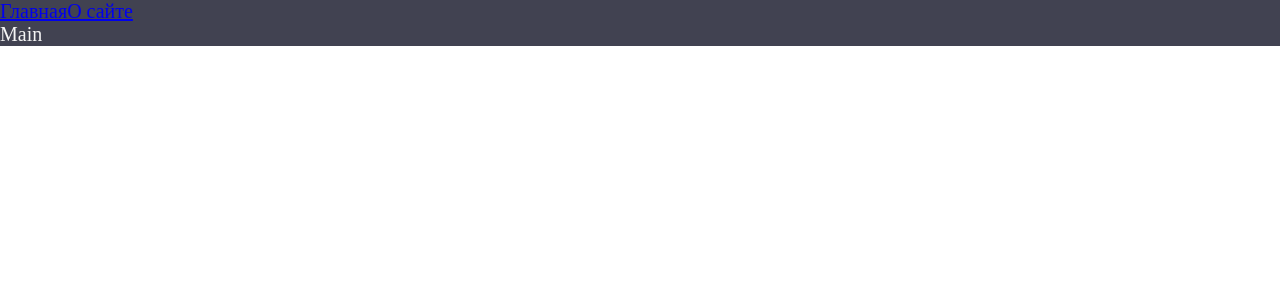
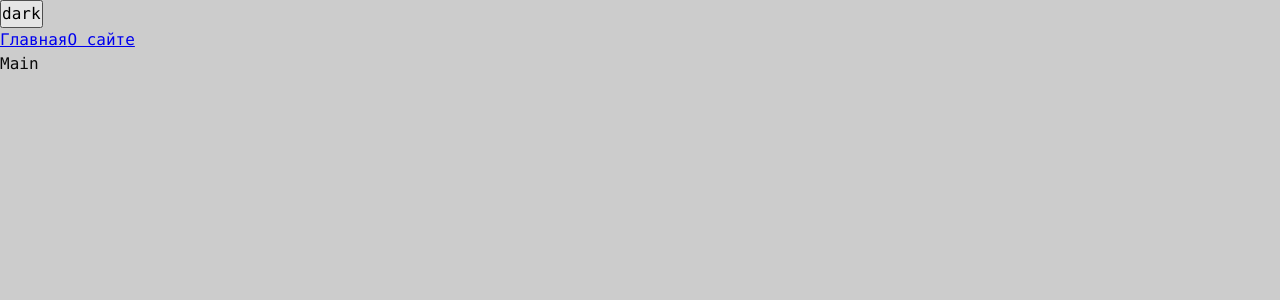
Before and after one commit to maqweb/production-project, a React app: page / in a window 1280 px wide. Shown: the top 300 px of the page. Built offline with nearby package versions, Linux system fonts and the light colour scheme.

Commit message:
organization styles

```diff
--- a/src/App.tsx
+++ b/src/App.tsx
@@ -1,12 +1,19 @@
 import React, {Suspense} from 'react';
 import {Link, Route, Routes} from 'react-router-dom';
-import './index.scss'
+import './styles/index.scss'
 import {AboutLazy} from "./pages/About/About.lazy";
 import {MainLazy} from "./pages/Main/Main.lazy";
+import {Theme} from "./theme/ThemeContext";
+import {useTheme} from "./theme/useTheme";
+
 
 const App = () => {
+    const {theme, toggleTheme} = useTheme()
     return (
-        <div className={'app'}>
+        <div className={`app ${theme}`}>
+            <div>
+                <button onClick={toggleTheme}>{theme === Theme.DARK ? Theme.LIGHT : Theme.DARK}</button>
+            </div>
             <Link to={'/'}>Главная</Link>
             <Link to={'/about'}>О сайте</Link>
             <Suspense fallback={<div>Loading...</div>}>
--- a/src/index.scss
+++ /dev/null
@@ -1,11 +0,0 @@
-* {
-  margin: 0;
-  padding: 0;
-  box-sizing: border-box;
-}
-
-.app {
-  background: #414251;
-  font-size: 20px;
-  color: whitesmoke;
-}
--- a/src/index.tsx
+++ b/src/index.tsx
@@ -1,10 +1,13 @@
 import {render} from "react-dom";
 import App from "./App";
 import {BrowserRouter} from "react-router-dom";
+import ThemeProvider from "./theme/ThemeProvider";
 
 render(
     <BrowserRouter>
-        <App/>
+        <ThemeProvider>
+            <App/>
+        </ThemeProvider>
     </BrowserRouter>,
     document.getElementById('root')
 )
--- /dev/null
+++ b/src/styles/index.scss
@@ -0,0 +1,14 @@
+@import "reset";
+@import "variables/global";
+@import "themes/light";
+@import "themes/dark";
+
+
+.app {
+  font: var(--font-m);
+
+  background: var(--bg-color);
+  color: var(--primary-color);
+
+  min-height: 100vh;
+}
--- /dev/null
+++ b/src/styles/reset.scss
@@ -0,0 +1,13 @@
+* {
+  margin: 0;
+  padding: 0;
+  box-sizing: border-box;
+}
+
+input,
+button,
+textarea,
+select {
+  margin: 0;
+  font: inherit;
+}
--- /dev/null
+++ b/src/styles/themes/dark.scss
@@ -0,0 +1,6 @@
+.app.dark {
+  --bg-color: #4a4a5d;
+
+  --primary-color: whitesmoke;
+  --secondary-color: #bfc2bf;
+}
--- /dev/null
+++ b/src/styles/themes/light.scss
@@ -0,0 +1,6 @@
+.app.light {
+  --bg-color: #cccccc;
+
+  --primary-color: #0a0a0a;
+  --secondary-color: #212121;
+}
--- /dev/null
+++ b/src/styles/variables/global.scss
@@ -0,0 +1,11 @@
+:root {
+  --font-family-main: Consolas, "Times New Roman", Serif;
+
+  --font-size-m: 16px;
+  --font-line-m: 24px;
+  --font-m: var(--font-size-m) / var(--font-line-m) var(--font-family-main);
+
+  --font-size-l: 24px;
+  --font-line-l: 32px;
+  --font-l: var(--font-size-l) / var(--font-line-l) var(--font-family-main);
+}
--- /dev/null
+++ b/src/theme/ThemeContext.ts
@@ -0,0 +1,15 @@
+import {createContext} from "react";
+
+export enum Theme {
+    LIGHT = 'light',
+    DARK = 'dark'
+}
+
+export interface ThemeContextProps {
+    theme?: Theme;
+    setTheme?: (theme: Theme) => void
+}
+
+export const ThemeContext = createContext<ThemeContextProps>({})
+
+export const LOCAL_STORAGE_THEME_KEY = 'theme'
--- /dev/null
+++ b/src/theme/ThemeProvider.tsx
@@ -0,0 +1,21 @@
+import React, {FC, useMemo, useState} from 'react';
+import {LOCAL_STORAGE_THEME_KEY, Theme, ThemeContext} from "./ThemeContext";
+
+const defaultTheme = localStorage.getItem(LOCAL_STORAGE_THEME_KEY) as Theme || Theme.LIGHT
+const ThemeProvider: FC = ({children}) => {
+    const [theme, setTheme] = useState<Theme>(defaultTheme)
+
+
+    const defaultProps = useMemo(() => ({
+        theme: theme,
+        setTheme: setTheme,
+    }), [theme])
+    return (
+        <ThemeContext.Provider value={defaultProps}>
+            {children}
+        </ThemeContext.Provider>
+
+    );
+};
+
+export default ThemeProvider;
--- /dev/null
+++ b/src/theme/useTheme.ts
@@ -0,0 +1,18 @@
+import {LOCAL_STORAGE_THEME_KEY, Theme, ThemeContext} from "./ThemeContext";
+import {useContext} from "react";
+
+interface UseThemeResult {
+    toggleTheme: () => void;
+    theme: Theme;
+}
+
+export function useTheme(): UseThemeResult {
+    const {theme, setTheme} = useContext(ThemeContext)
+    const toggleTheme = () => {
+        const newTheme = theme === Theme.DARK ? Theme.LIGHT : Theme.DARK
+        localStorage.setItem(LOCAL_STORAGE_THEME_KEY, newTheme)
+        setTheme(newTheme)
+    }
+
+    return {theme, toggleTheme}
+}
```
